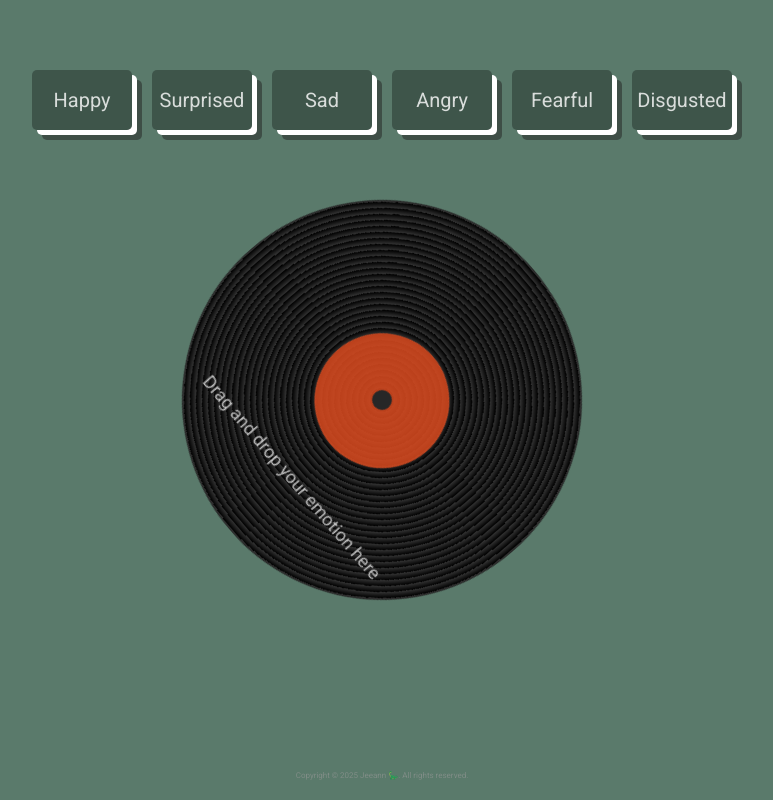
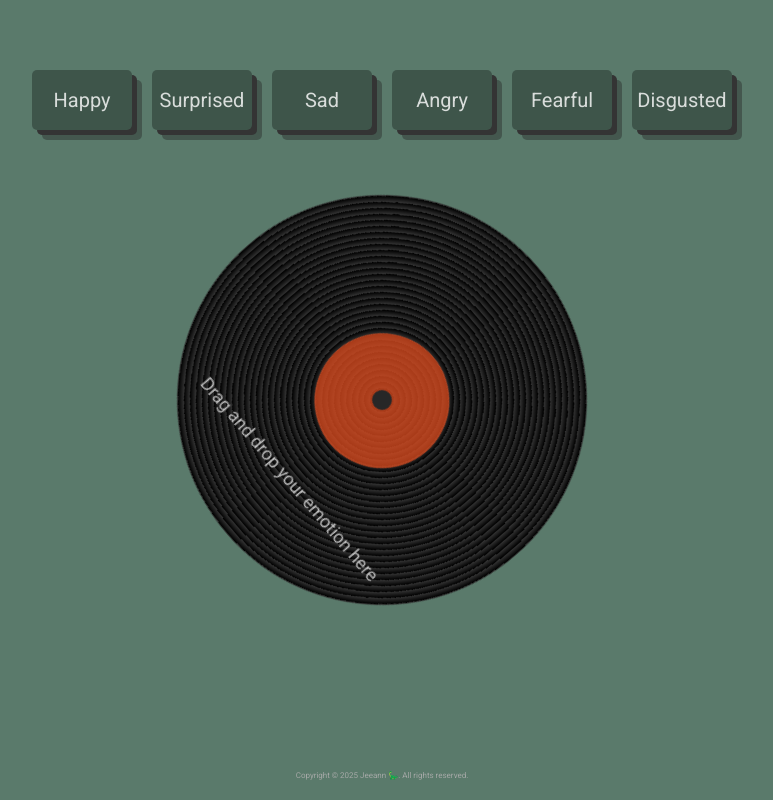
Before and after one commit to jeeannyy/feeling, a React (Vite) app: page / in a window 1280 px wide. Shown: the whole page, without its empty margins (258-1031 px from the left). Built offline with nearby package versions, Linux system fonts and the light colour scheme; no server answers; a web font is replaced by a local one.

Commit message:
update style

```diff
--- a/src/App.css
+++ b/src/App.css
@@ -39,7 +39,7 @@ body {
 	font-size: 20px;
 	cursor: grab;
 	transition: transform 0.2s, box-shadow 0.2s;
-	box-shadow: 5px 5px 0px white, 10px 10px 0px rgba(35, 35, 35, 0.5);
+	box-shadow: 5px 5px 0px rgb(52, 52, 52), 10px 10px 0px rgba(35, 35, 35, 0.4);
 
 	background-color: rgba(0, 0, 0, 0.3);
 }
@@ -57,8 +57,8 @@ body {
 	display: flex;
 	justify-content: center;
 	align-items: center;
-	width: 400px;
-	height: 400px;
+	width: 410px;
+	height: 410px;
 	background-color: #333;
 	border-radius: 50%;
 	background-image: repeating-radial-gradient(
@@ -78,7 +78,7 @@ body {
 	position: absolute;
 	width: 135px;
 	height: 135px;
-	background-color: #d3491fe2;
+	background-color: #d3491fcc;
 	border-radius: 50%;
 }
 
@@ -92,8 +92,8 @@ body {
 
 .sound-wave {
 	position: absolute;
-	width: 400px;
-	height: 400px;
+	width: 410px;
+	height: 410px;
 	border-radius: 50%;
 	animation: spin 0.1s linear infinite, waveExpand 1.5s infinite ease-in-out;
 	opacity: 0.4;
@@ -158,10 +158,10 @@ body {
 
 .playlist-info {
 	position: absolute;
-	bottom: 90px;
+	bottom: 80px;
 	left: 50%;
 	transform: translateX(-50%);
-	color: rgba(255, 255, 255, 0.6);
+	color: rgba(255, 255, 255, 0.5);
 	font-size: 22px;
 	font-family: 'Jersey 15', 'Roboto', sans-serif;
 }
@@ -174,7 +174,7 @@ body {
 	font-family: 'Roboto', sans-serif;
 	font-size: 8px;
 	text-align: center;
-	color: rgba(154, 154, 154, 0.6);
+	color: rgba(174, 174, 174, 0.892);
 }
 
 @media (max-width: 768px) {
```
